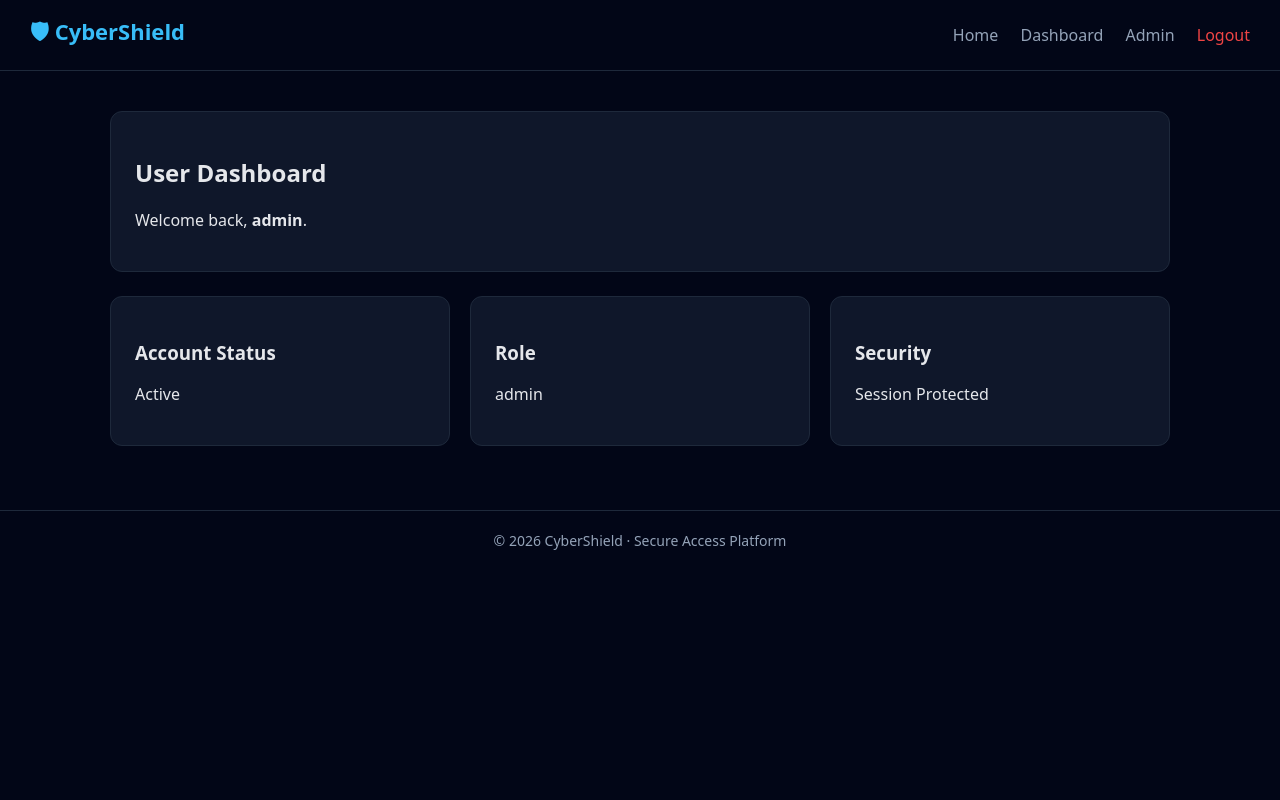
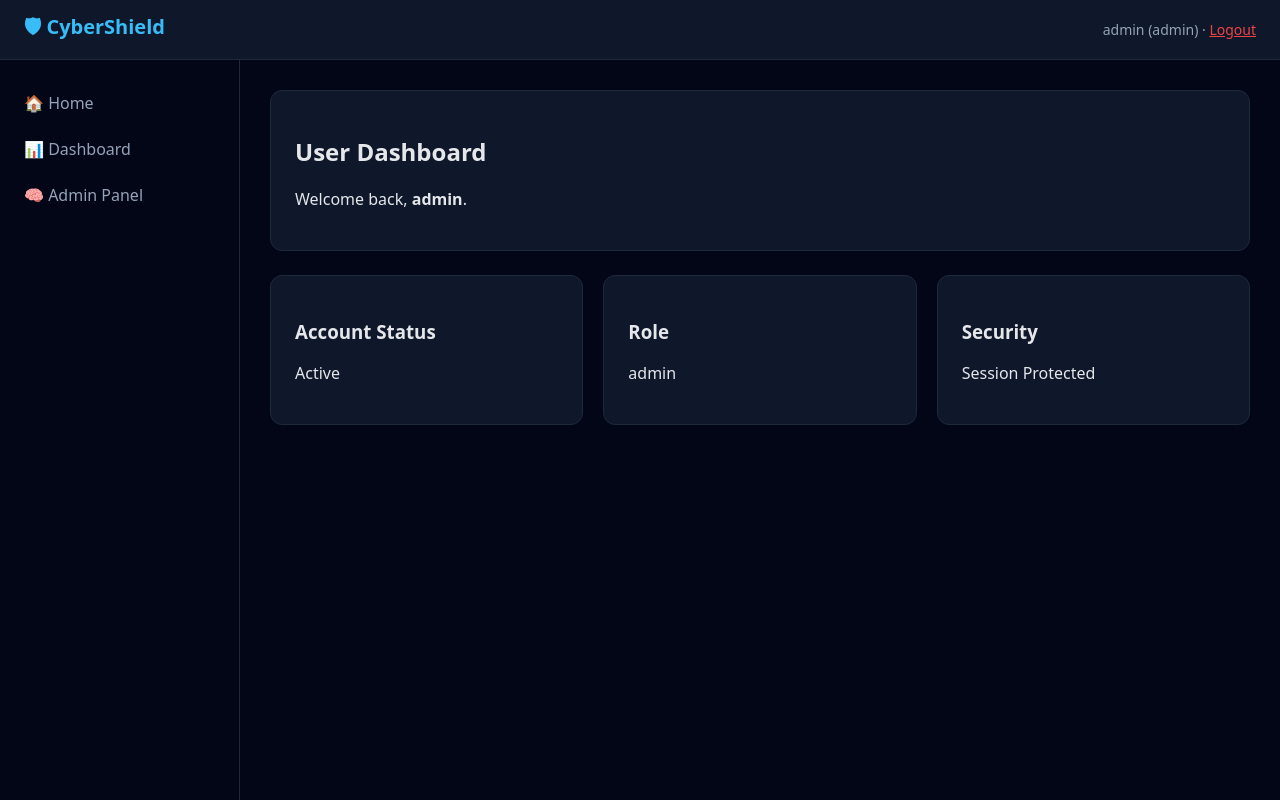
Before and after one commit to sushantkane123/cybershield-flask, a Flask app: page /dashboard in a window 1280 px wide. Run offline with Flask 3, Linux system fonts and the light colour scheme; a user stored in the database is signed in.

Commit message:
Refactor base.html structure and styles

```diff
--- a/templates/base.html
+++ b/templates/base.html
@@ -8,16 +8,17 @@
     <style>
         :root {
             --bg: #020617;
-            --card: #0f172a;
+            --panel: #0f172a;
+            --sidebar: #020617;
+            --border: #1e293b;
             --accent: #38bdf8;
             --text: #e5e7eb;
             --muted: #94a3b8;
             --danger: #ef4444;
+            --success: #22c55e;
         }
 
-        * {
-            box-sizing: border-box;
-        }
+        * { box-sizing: border-box; }
 
         body {
             margin: 0;
@@ -26,41 +27,66 @@
             color: var(--text);
         }
 
-        header {
-            background: #020617;
-            border-bottom: 1px solid #1e293b;
-            padding: 16px 30px;
+        /* Top bar */
+        .topbar {
+            height: 60px;
+            background: var(--panel);
+            border-bottom: 1px solid var(--border);
             display: flex;
+            align-items: center;
             justify-content: space-between;
-            align-items: center;
+            padding: 0 24px;
         }
 
-        header h1 {
+        .topbar h1 {
+            font-size: 20px;
             margin: 0;
-            font-size: 22px;
             color: var(--accent);
         }
 
-        nav a {
-            margin-left: 18px;
+        .topbar .user {
+            font-size: 14px;
+            color: var(--muted);
+        }
+
+        /* Layout */
+        .layout {
+            display: flex;
+            height: calc(100vh - 60px);
+        }
+
+        /* Sidebar */
+        .sidebar {
+            width: 240px;
+            background: var(--sidebar);
+            border-right: 1px solid var(--border);
+            padding: 20px 0;
+        }
+
+        .sidebar a {
+            display: block;
+            padding: 12px 24px;
             color: var(--muted);
             text-decoration: none;
             font-weight: 500;
         }
 
-        nav a:hover {
+        .sidebar a:hover {
+            background: var(--panel);
             color: var(--accent);
         }
 
-        .container {
-            max-width: 1100px;
-            margin: auto;
-            padding: 40px 20px;
+        /* Content */
+        .content {
+            flex: 1;
+            padding: 30px;
+            overflow-y: auto;
         }
 
+        /* Cards */
         .card {
-            background: var(--card);
-            border: 1px solid #1e293b;
+            background: var(--panel);
+            border: 1px solid var(--border);
             border-radius: 12px;
             padding: 24px;
             margin-bottom: 24px;
@@ -68,67 +94,70 @@
 
         .grid {
             display: grid;
-            grid-template-columns: repeat(auto-fit, minmax(260px, 1fr));
+            grid-template-columns: repeat(auto-fit, minmax(280px, 1fr));
             gap: 20px;
         }
 
-        .btn {
-            display: inline-block;
-            padding: 10px 18px;
-            border-radius: 8px;
-            background: var(--accent);
-            color: #020617;
-            text-decoration: none;
+        /* Tables */
+        table {
+            width: 100%;
+            border-collapse: collapse;
+        }
+
+        th, td {
+            padding: 12px;
+            border-bottom: 1px solid var(--border);
+            text-align: left;
+        }
+
+        th {
+            color: var(--muted);
+            font-size: 13px;
+            text-transform: uppercase;
+        }
+
+        /* Badges */
+        .badge {
+            padding: 4px 10px;
+            border-radius: 999px;
+            font-size: 12px;
             font-weight: 600;
         }
 
-        .btn.secondary {
-            background: transparent;
-            color: var(--accent);
-            border: 1px solid var(--accent);
-        }
-
-        .danger {
-            color: var(--danger);
-        }
-
-        footer {
-            text-align: center;
-            padding: 20px;
-            color: var(--muted);
-            font-size: 14px;
-            border-top: 1px solid #1e293b;
-        }
+        .badge.admin { background: #1e40af; }
+        .badge.user { background: #065f46; }
+        .badge.success { background: var(--success); }
+        .badge.danger { background: var(--danger); }
     </style>
 </head>
 <body>
 
-<header>
+<div class="topbar">
     <h1>🛡 CyberShield</h1>
-    <nav>
-        <a href="/">Home</a>
-
+    <div class="user">
         {% if session.user %}
-            <a href="/dashboard">Dashboard</a>
-
-            {% if session.role == "admin" %}
-                <a href="/admin">Admin</a>
-            {% endif %}
-
-            <a href="/logout" class="danger">Logout</a>
+            {{ session.user }} ({{ session.role }}) · <a href="/logout" style="color:#ef4444">Logout</a>
         {% else %}
-            <a href="/login">Login</a>
+            <a href="/login" style="color:#38bdf8">Login</a>
         {% endif %}
-    </nav>
-</header>
-
-<div class="container">
-    {% block content %}{% endblock %}
+    </div>
 </div>
 
-<footer>
-    © {{ 2026 }} CyberShield · Secure Access Platform
-</footer>
+<div class="layout">
+    <div class="sidebar">
+        <a href="/">🏠 Home</a>
+        {% if session.user %}
+            <a href="/dashboard">📊 Dashboard</a>
+        {% endif %}
+        {% if session.role == "admin" %}
+            <a href="/admin">🧠 Admin Panel</a>
+        {% endif %}
+    </div>
+
+    <div class="content">
+        {% block content %}{% endblock %}
+    </div>
+</div>
 
 </body>
 </html>
```
